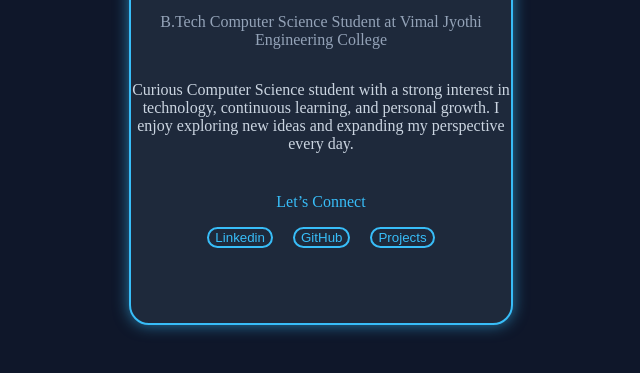
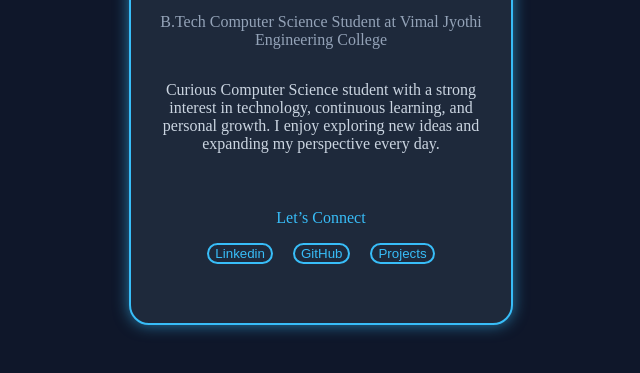
Before and after one commit to rohnroy0/portfolio_demo_26, a plain HTML site: page index.html in a window 1280 px wide. Shown: the part 289-662 px from the top of the page, without its empty margins (319-959 px from the left). Drawn offline with Linux system fonts and the light colour scheme.

Commit message:
added a div to the about

```diff
--- a/index.html
+++ b/index.html
@@ -18,8 +18,10 @@
             <div class="current">
                 <p style="text-align: center;" >B.Tech Computer Science Student at Vimal Jyothi Engineering College</p>
             </div>
-            <div class="about">
-                <p class="desc">Curious Computer Science student with a strong interest in technology, continuous learning, and personal growth. I enjoy exploring new ideas and expanding my perspective every day.</p>
+            <div class="out_about">
+                <div class="about">
+                    <p class="desc">Curious Computer Science student with a strong interest in technology, continuous learning, and personal growth. I enjoy exploring new ideas and expanding my perspective every day.</p>
+                </div>
             </div>
             <p class="connect">Let’s Connect</p>
             <div class="buttons">
--- a/style.css
+++ b/style.css
@@ -108,3 +108,15 @@ body {
 .p2:hover {
     box-shadow: 0 0 15px rgba(56, 189, 248, 0.6);
 }
+
+
+.about {
+    width : 350px;
+
+}
+
+.out_about {
+    display: flex;
+    align-items: center;
+    justify-content: center;
+}
```
Also changed, not shown: projects.html (+1 -1 lines).
